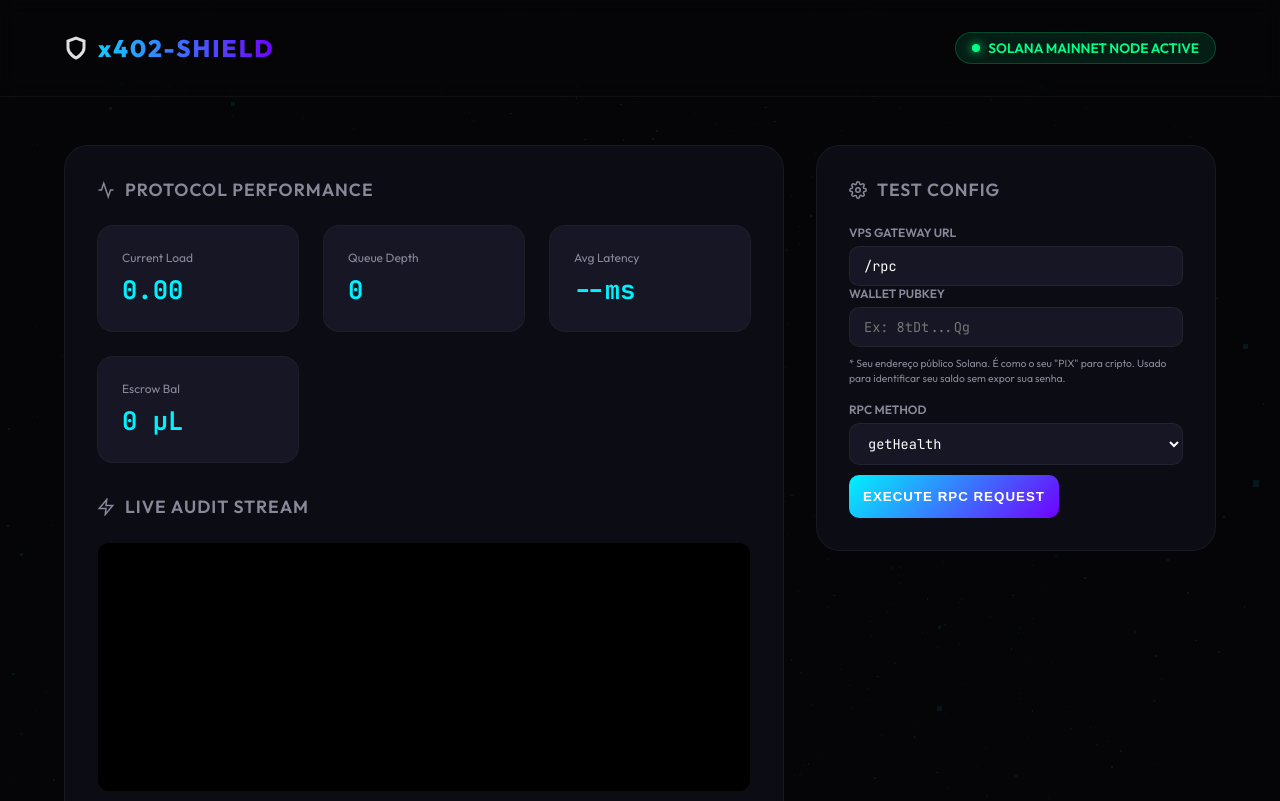
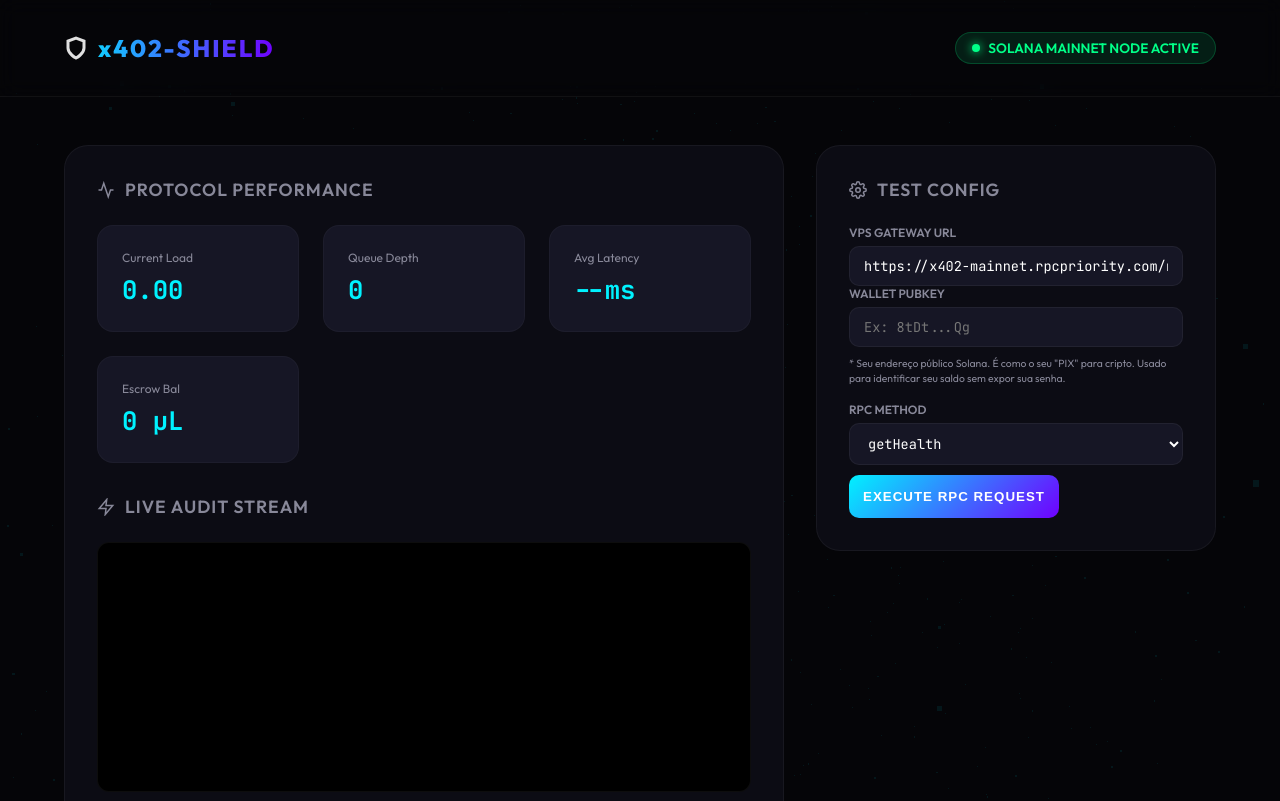
Before and after one commit to flavioparah/x402-priority-protocol, a website: page public/try.html in a window 1280 px wide. Shown: the top 801 px of the page. Drawn offline with nearby package versions, Linux system fonts and the light colour scheme; no server answers.

Commit message:
feat(try): point default gateway URL to mainnet (real cost, no trust mode)
The /try console was defaulting to "/rpc" which is x402.rpcpriority.com —
that deploy still runs in trust-deposit + devnet upstream mode for the
npm run demo:trust progression demo. Anyone testing in /try would see a
"real" 402 with a price, but the underlying flow was demo (fake escrow,
fake destination wallet, devnet upstream).

Switch default to https://x402-mainnet.rpcpriority.com/rpc — the existing
mainnet deploy, which already has:

- ESCROW_TRUST_DEPOSITS unset (deposits must be verified on-chain)
- REAL_RPC_URL=mainnet-beta (real upstream)
- PAYMENT_DESTINATION=FE7UhuuWqXPVjLm4LpqaoMkfnwcRboebrqc7cXFW9GgQ (real
  Solana wallet, depositable)
- RPC_LOAD_FORCE=0.9 still on for visual demo of the gate

CORS on the mainnet shield already allows cross-origin requests
(access-control-allow-origin: *) — no server change needed. The /health
and /stats/audit polling in try.html derives base = urlInput.replace(/\/rpc$/,'')
so it follows the GATEWAY URL the user has configured.

Result: clicking Execute RPC Request from x402.rpcpriority.com/try now
hits the real mainnet shield. The 402 challenge shown comes with a real
destination wallet, real on-chain deposit verification path, real
upstream RPC. The Trust-Score progression demo on the trust-mode shield
remains available at x402.rpcpriority.com for npm run demo:trust users.

User-editable: anyone can still type a different URL in the input
(localhost:3000, x402-devnet.rpcpriority.com, etc.) for testing.

```diff
--- a/public/try.html
+++ b/public/try.html
@@ -314,7 +314,7 @@
         <div class="controls fade-in">
             <div class="card">
                 <h2><svg width="18" height="18" viewBox="0 0 24 24" fill="none" stroke="currentColor" stroke-width="2"><circle cx="12" cy="12" r="3"></circle><path d="M19.4 15a1.65 1.65 0 0 0 .33 1.82l.06.06a2 2 0 0 1 0 2.83 2 2 0 0 1-2.83 0l-.06-.06a1.65 1.65 0 0 0-1.82-.33 1.65 1.65 0 0 0-1 1.51V21a2 2 0 0 1-2 2 2 2 0 0 1-2-2v-.09A1.65 1.65 0 0 0 9 19.4a1.65 1.65 0 0 0-1.82.33l-.06.06a2 2 0 0 1-2.83 0 2 2 0 0 1 0-2.83l.06-.06a1.65 1.65 0 0 0 .33-1.82 1.65 1.65 0 0 0-1.51-1H3a2 2 0 0 1-2-2 2 2 0 0 1 2-2h.09A1.65 1.65 0 0 0 4.6 9a1.65 1.65 0 0 0-.33-1.82l-.06-.06a2 2 0 0 1 0-2.83 2 2 0 0 1 2.83 0l.06.06a1.65 1.65 0 0 0 1.82.33H9a1.65 1.65 0 0 0 1-1.51V3a2 2 0 0 1 2-2 2 2 0 0 1 2 2v.09a1.65 1.65 0 0 0 1 1.51 1.65 1.65 0 0 0 1.82-.33l.06-.06a2 2 0 0 1 2.83 0 2 2 0 0 1 0 2.83l-.06.06a1.65 1.65 0 0 0-.33 1.82V9a1.65 1.65 0 0 0 1.51 1H21a2 2 0 0 1 2 2 2 2 0 0 1-2 2h-.09a1.65 1.65 0 0 0-1.51 1z"></path></svg> Test Config</h2>
-                <div class="input-group"><label>VPS GATEWAY URL</label><input type="text" id="gateway-url" value="/rpc"></div>
+                <div class="input-group"><label>VPS GATEWAY URL</label><input type="text" id="gateway-url" value="https://x402-mainnet.rpcpriority.com/rpc"></div>
                 <div class="input-group" style="margin-bottom: 1rem;">
                     <label>WALLET PUBKEY</label>
                     <input type="text" id="wallet-pubkey" placeholder="Ex: 8tDt...Qg">
```
